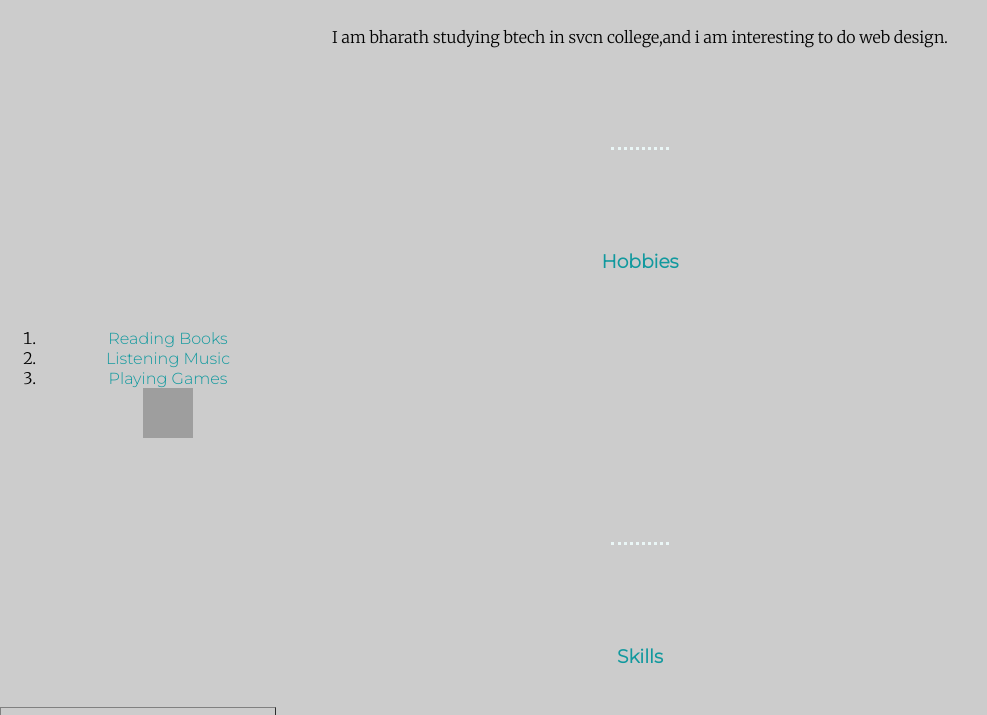
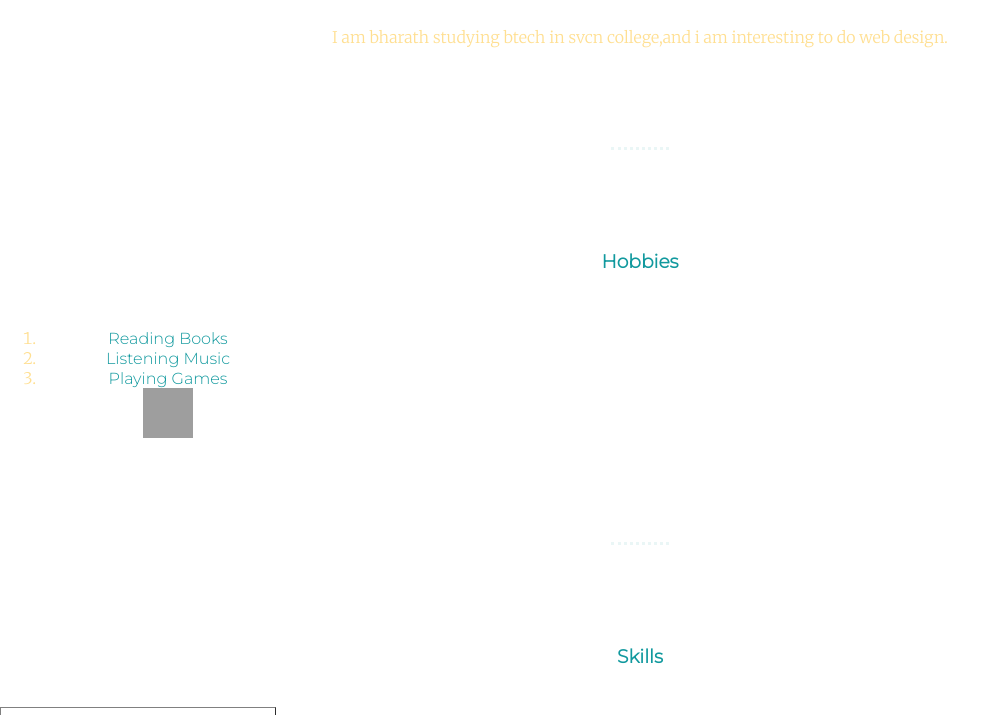
Before and after one commit to bharathk24/My-site, a plain HTML site: page index1.html in a window 1280 px wide. Shown: the part 352-1067 px from the top of the page, without its empty margins (0-987 px from the left). Drawn offline with Linux system fonts and the light colour scheme; grey boxes are pictures that could not be loaded.

Commit message:
Update style1.css

```diff
--- a/style1.css
+++ b/style1.css
@@ -2,8 +2,7 @@
                                  margin: 0;
                                  text-align: center;
                                  font-family: 'Merriweather', serif;
-                                 background-image: url("img_tree.gif"), url("paper.gif");
-                                 background-color: #cccccc;
+                                 color:#ffdf91;
                              }
 
                              h1 {
```
